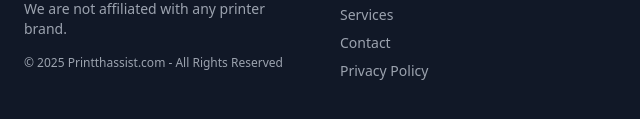
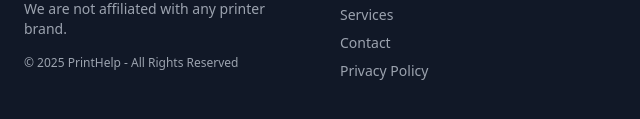
Before and after one commit to salzber/printhelp, a plain HTML site: page index.html in a window 1280 px wide. Shown: the part 3772-3891 px from the top of the page, 0-640 px from the left. Drawn offline with nearby package versions, Linux system fonts and the light colour scheme.

Commit message:
Update index.html

```diff
--- a/index.html
+++ b/index.html
@@ -334,7 +334,7 @@
       <div>
         <h4 class="text-white font-bold text-lg mb-4">PrintHelp</h4>
         <p class="text-sm">Your trusted 24/7 printer support partner. We are not affiliated with any printer brand.</p>
-        <p class="mt-4 text-xs">© 2025 Printthassist.com - All Rights Reserved</p>
+        <p class="mt-4 text-xs">© 2025 PrintHelp - All Rights Reserved</p>
       </div>
       <div>
         <h4 class="text-white font-bold mb-4">Quick Links</h4>
```
